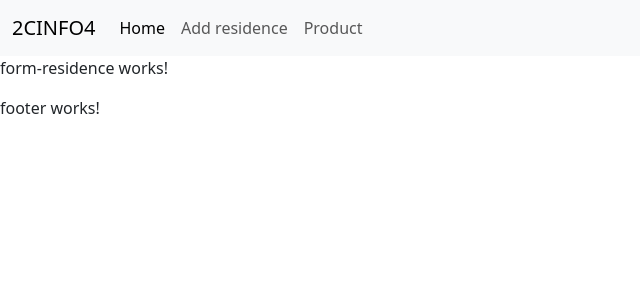
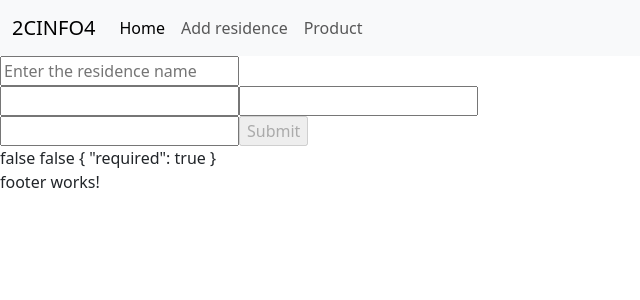
Before and after one commit to Naderab/acc2CINFO4, an Angular app: page /2cinfo4/form in a window 1280 px wide. Shown: the top 300 px of the page, without its empty margins (0-640 px from the left). Built offline with nearby package versions, Linux system fonts and the light colour scheme.

Commit message:
Reactive Forms Module

```diff
--- a/src/app/app.module.ts
+++ b/src/app/app.module.ts
@@ -6,7 +6,7 @@ import { NavBarComponent } from './nav-bar/nav-bar.component';
 import { FooterComponent } from './footer/footer.component';
 import { ProductModule } from './product/product.module';
 import { ResidencesComponent } from './residences/residences.component';
-import { FormsModule } from '@angular/forms';
+import { FormsModule, ReactiveFormsModule } from '@angular/forms';
 import { FormResidenceComponent } from './form-residence/form-residence.component';
 import { NotFoundComponent } from './not-found/not-found.component';
 import { DetailsResidenceComponent } from './details-residence/details-residence.component';
@@ -26,7 +26,8 @@ import { AppRoutingModule } from './app-routing.module';
     BrowserModule,
     ProductModule,
     FormsModule,
-    AppRoutingModule
+    AppRoutingModule,
+    ReactiveFormsModule
   ],
   providers: [], //Services
   bootstrap: [AppComponent]
--- a/src/app/form-residence/form-residence.component.html
+++ b/src/app/form-residence/form-residence.component.html
@@ -1 +1,33 @@
-<p>form-residence works!</p>
+<!--<input [formControl]="name" />
+
+{{name.value}}-->
+
+<form [formGroup]="residence">
+    <input formControlName="name" placeholder="Enter the residence name">
+    <div *ngIf="residence.get('name')!.invalid && ( residence.get('name')!.touched ||residence.get('name')!.dirty )">
+    <div *ngIf="residence.get('name')!.errors!['required']">
+        Name is required!
+    </div>
+    <div *ngIf="residence.get('name')!.errors!['minlength']">
+        Name must have at least 3 characters!
+
+    </div>
+</div>
+    <div formGroupName="address" >
+        <input formControlName="street">
+        <input formControlName="city">
+    </div>
+    <input formControlName="image">
+    <input type="submit" (click)="add()" [disabled]="residence.invalid">
+</form>
+{{residence.get('name')!.touched}}
+{{residence.get('name')!.dirty}}
+{{residence.get('name')!.errors | json}}
+
+
+
+{{residence.value.name}}
+{{residence.value.address.street}}
+{{residence.value.address.city}}
+
+{{residence.value.image}}
--- a/src/app/form-residence/form-residence.component.ts
+++ b/src/app/form-residence/form-residence.component.ts
@@ -1,10 +1,28 @@
 import { Component } from '@angular/core';
+import { FormControl, FormGroup, Validators } from '@angular/forms';
 
 @Component({
   selector: 'app-form-residence',
   templateUrl: './form-residence.component.html',
-  styleUrls: ['./form-residence.component.css']
+  styleUrls: ['./form-residence.component.css'],
 })
 export class FormResidenceComponent {
 
+
+  residence: FormGroup = new FormGroup(
+    {
+        name: new FormControl("",[Validators.required,Validators.minLength(3)]),
+        address: new FormGroup({
+          street: new FormControl(""),
+          city: new FormControl("")
+        }),
+        image:new FormControl("")
+    }
+  )
+
+  add() {
+    console.log(this.residence)
+    console.log(this.residence.value)
+  }
+
 }
```
